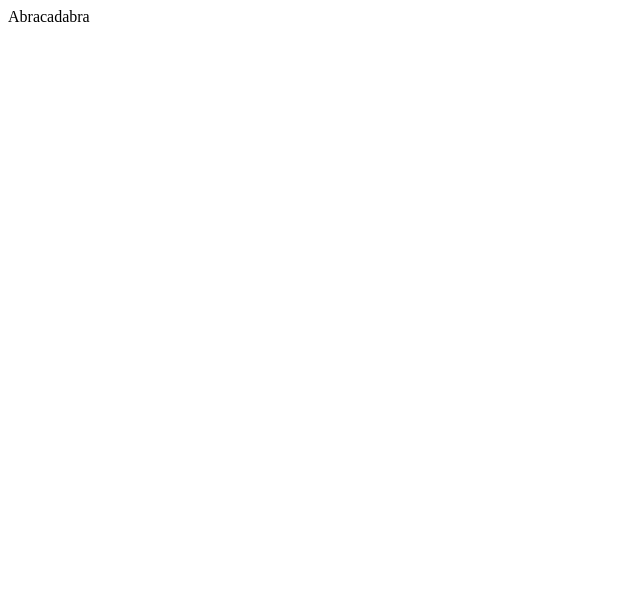
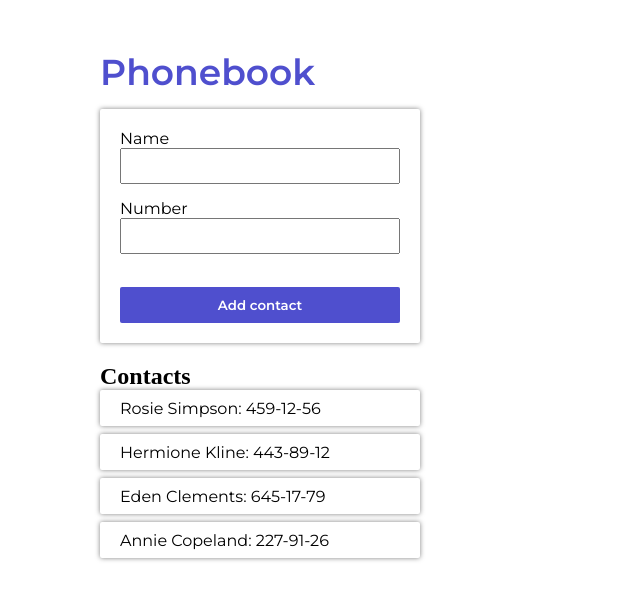
Before and after one commit to mikiteek/goit-react-ts-hw-06-phonebook, a React (Create React App) app: page / in a window 1280 px wide. Shown: the top 600 px of the page, without its empty margins (0-640 px from the left). Built offline with nearby package versions, Linux system fonts and the light colour scheme.

Commit message:
Implement ability to add contact, view list of contacts, add styles

```diff
--- a/public/index.html
+++ b/public/index.html
@@ -1,6 +1,7 @@
 <!DOCTYPE html>
 <html lang="en">
   <head>
+    <link href="https://fonts.googleapis.com/css2?family=Montserrat:wght@300;400;600&display=swap" rel="stylesheet">
     <meta charset="utf-8" />
     <link rel="icon" href="%PUBLIC_URL%/favicon.ico" />
     <meta name="viewport" content="width=device-width, initial-scale=1" />
--- a/src/App.js
+++ b/src/App.js
@@ -1,11 +1,56 @@
-import React from 'react';
+import React, {Component} from 'react';
+import {v4 as uuid} from "uuid";
+import Layout from "./components/Layout/Layout";
+import ContactForm from "./components/ContactForm/ContactForm";
+import SectionContacts from "./components/SectionContacts/SectionContacts";
+import Contact from "./components/Contact/Contact";
+import ListContact from "./components/ListContact/ListContact";
 
-function App() {
-  return (
-    <div className="App">
-      Abracadabra
-    </div>
-  );
+class App extends Component {
+  state = {
+    contacts: [
+      {id: 'id-1', name: 'Rosie Simpson', number: '459-12-56'},
+      {id: 'id-2', name: 'Hermione Kline', number: '443-89-12'},
+      {id: 'id-3', name: 'Eden Clements', number: '645-17-79'},
+      {id: 'id-4', name: 'Annie Copeland', number: '227-91-26'},
+    ],
+  };
+
+  addContact = ({name, number}) => {
+    const {contacts} = this.state;
+
+    if (name === "" || number === "")
+      return;
+    if (contacts.findIndex(contact => contact.name === name) !== -1) {
+      alert(`${name} is already in contacts.`);
+      return;
+    }
+    const contactNew = {
+      id: uuid(),
+      name,
+      number,
+    };
+    this.setState(({contacts}) => ({
+      contacts: [...contacts, contactNew],
+    }));
+  };
+
+  render() {
+    const {contacts} = this.state;
+    return (
+      <Layout>
+        <ContactForm onSubmit={this.addContact}/>
+        <SectionContacts title={"Contacts"}>
+          {contacts.length > 0 && <ListContact>
+            {contacts.map(({name, number, id}) => (
+              <Contact key={id} name={name} number={number}/>
+            ))}
+          </ListContact>}
+        </SectionContacts>
+      </Layout>
+    );
+  }
+
 }
 
 export default App;
--- /dev/null
+++ b/src/components/Contact/Contact.js
@@ -0,0 +1,22 @@
+import React, {Component} from "react";
+import PropTypes from "prop-types";
+import styles from "./Contact.module.scss";
+
+
+class Contact extends Component {
+  static propTypes = {
+    name: PropTypes.string.isRequired,
+    number: PropTypes.string.isRequired,
+  }
+
+  render() {
+    const {name, number} = this.props;
+    return (
+      <li className={styles.contactItem}>
+        <p className={styles.contactInfo}>{name}: {number}</p>
+      </li>
+    );
+  }
+}
+
+export default Contact;
--- /dev/null
+++ b/src/components/Contact/Contact.module.scss
@@ -0,0 +1,17 @@
+.contactInfo {
+  display: inline-block;
+  margin-right: 15px;
+}
+
+.contactItem {
+  border-radius: 2px;
+  font-family: "Montserrat", sans-serif;
+  font-size: 16px;
+  display: flex;
+  align-items: center;
+  padding-left: 20px;
+  height: 36px;
+  width: 320px;
+  margin-bottom: 8px;
+  box-shadow: 0 0 5px rgba(0,0,0,0.5);
+}
--- /dev/null
+++ b/src/components/ContactForm/ContactForm.js
@@ -0,0 +1,41 @@
+import React, {Component} from "react";
+import PropTypes from "prop-types";
+import styles from "./ContactForm.module.scss";
+
+class ContactForm extends Component {
+  state = {
+    name: "",
+    number: "",
+  }
+  static propTypes = {
+    onSubmit: PropTypes.func.isRequired,
+  }
+  handleSubmit = event => {
+    event.preventDefault();
+    const {name, number} = this.state;
+
+    this.props.onSubmit({name, number});
+  }
+  handleChange = event => {
+    const {name, value} = event.target;
+    this.setState({[name]: value});
+  }
+
+  render() {
+    const inputStyles = [styles.formElement, styles.formInput].join(" ");
+    return (
+      <section className={styles.sectionContacts}>
+        <h2 className={styles.title}>Phonebook</h2>
+        <form className={styles.formContacts} onSubmit={this.handleSubmit}>
+          <label className={styles.formElement} htmlFor="name">Name</label>
+          <input className={inputStyles} type="text" name="name" onChange={this.handleChange}/>
+          <label className={styles.formElement} htmlFor="number">Number</label>
+          <input className={inputStyles} type="text" name="number" onChange={this.handleChange}/>
+          <br/>
+          <button className={styles.btn} type="submit">Add contact</button>
+        </form>
+      </section>
+    );
+  }
+}
+export default ContactForm;
--- /dev/null
+++ b/src/components/ContactForm/ContactForm.module.scss
@@ -0,0 +1,42 @@
+.sectionContacts {
+  margin-bottom: 20px;
+}
+.title {
+  font-family: "Montserrat", sans-serif;
+  font-size: 36px;
+  font-weight: 600;
+  color: #4f4fce;
+  margin-bottom: 15px;
+}
+
+.formContacts {
+  padding: 20px;
+  width: 320px;
+  border-radius: 2px;
+  box-shadow: 0 0 5px rgba(0,0,0,0.5);
+}
+
+.formElement {
+  font-family: "Montserrat", sans-serif;
+  display: block;
+  width: 100%
+}
+
+.formInput {
+  padding-left: 10px;
+  height: 36px;
+  width: 100%;
+  margin-bottom: 15px;
+}
+.btn {
+  font-family: "Montserrat", sans-serif;
+  font-weight: 600;
+  height: 36px;
+  display: block;
+  width: 100%;
+  cursor: pointer;
+  background-color: #4f4fce;
+  border: 0;
+  border-radius: 2px;
+  color: #fff;
+}
--- /dev/null
+++ b/src/components/Layout/Layout.js
@@ -0,0 +1,14 @@
+import React, {Component} from "react";
+import styles from "./Layout.module.scss";
+
+class Layout extends Component {
+  render() {
+    return (
+      <div className={styles.wrapper}>
+        {this.props.children}
+      </div>
+    );
+  }
+}
+
+export default Layout;
--- /dev/null
+++ b/src/components/Layout/Layout.module.scss
@@ -0,0 +1,6 @@
+.wrapper {
+  width: 1080px;
+  padding-top: 50px;
+  margin-left: auto;
+  margin-right: auto;
+}
--- /dev/null
+++ b/src/components/ListContact/ListContact.js
@@ -0,0 +1,13 @@
+import React, {Component} from "react";
+
+class ListContact extends Component {
+
+  render() {
+    return (
+      <ul>
+        {this.props.children}
+      </ul>
+    );
+  }
+}
+export default ListContact;
--- /dev/null
+++ b/src/components/SectionContacts/SectionContacts.js
@@ -0,0 +1,15 @@
+import React, {Component} from "react";
+
+class SectionContacts extends Component {
+  render() {
+    const {title, children} = this.props;
+    return (
+      <section>
+        <h2>{title}</h2>
+        {children}
+      </section>
+    );
+  }
+}
+
+export default SectionContacts;
--- a/src/index.js
+++ b/src/index.js
@@ -1,6 +1,7 @@
 import React from 'react';
 import ReactDOM from 'react-dom';
 import App from './App';
+import "./styles/base.scss"
 
 ReactDOM.render(
   <React.StrictMode>
--- /dev/null
+++ b/src/styles/base.scss
@@ -0,0 +1,15 @@
+html {
+  box-sizing: border-box;
+}
+
+*,
+*::after,
+*::before {
+  box-sizing: inherit;
+  margin: 0;
+  padding: 0;
+}
+
+li {
+  list-style: none;
+}
```
